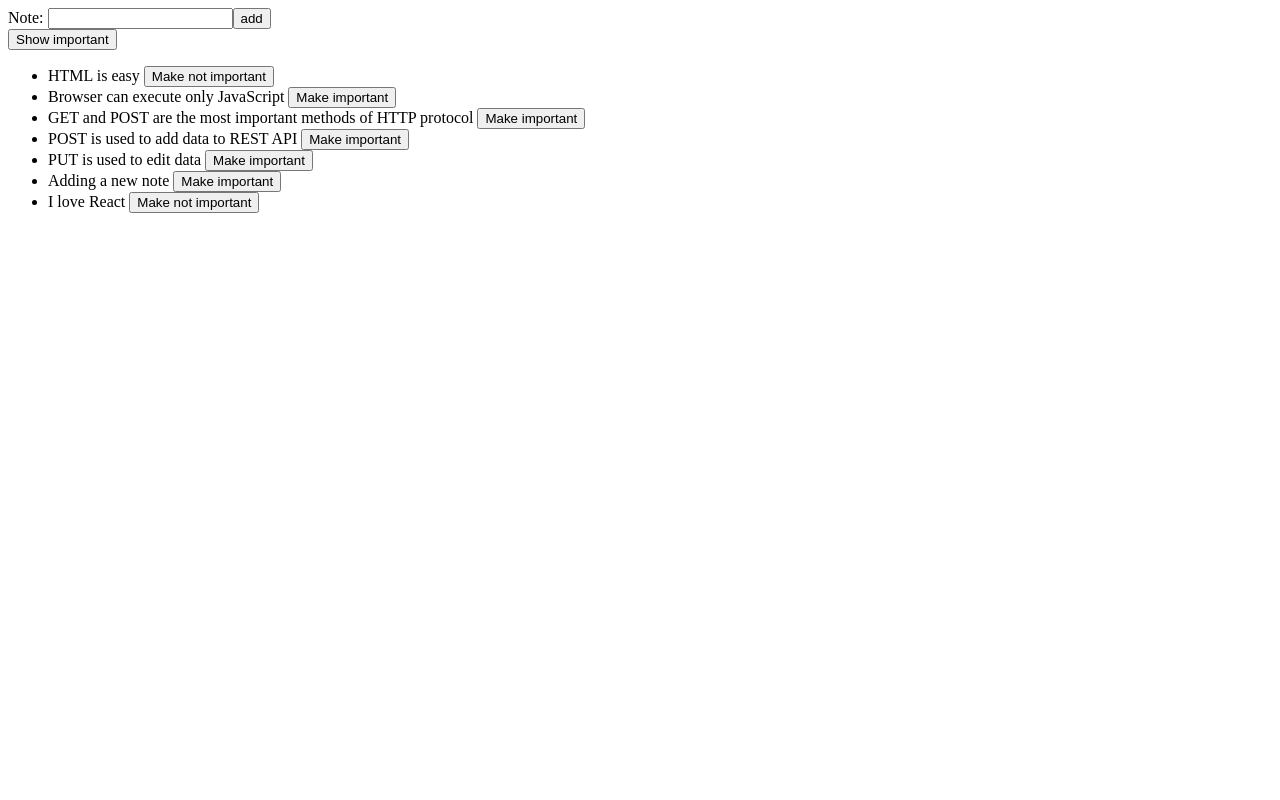
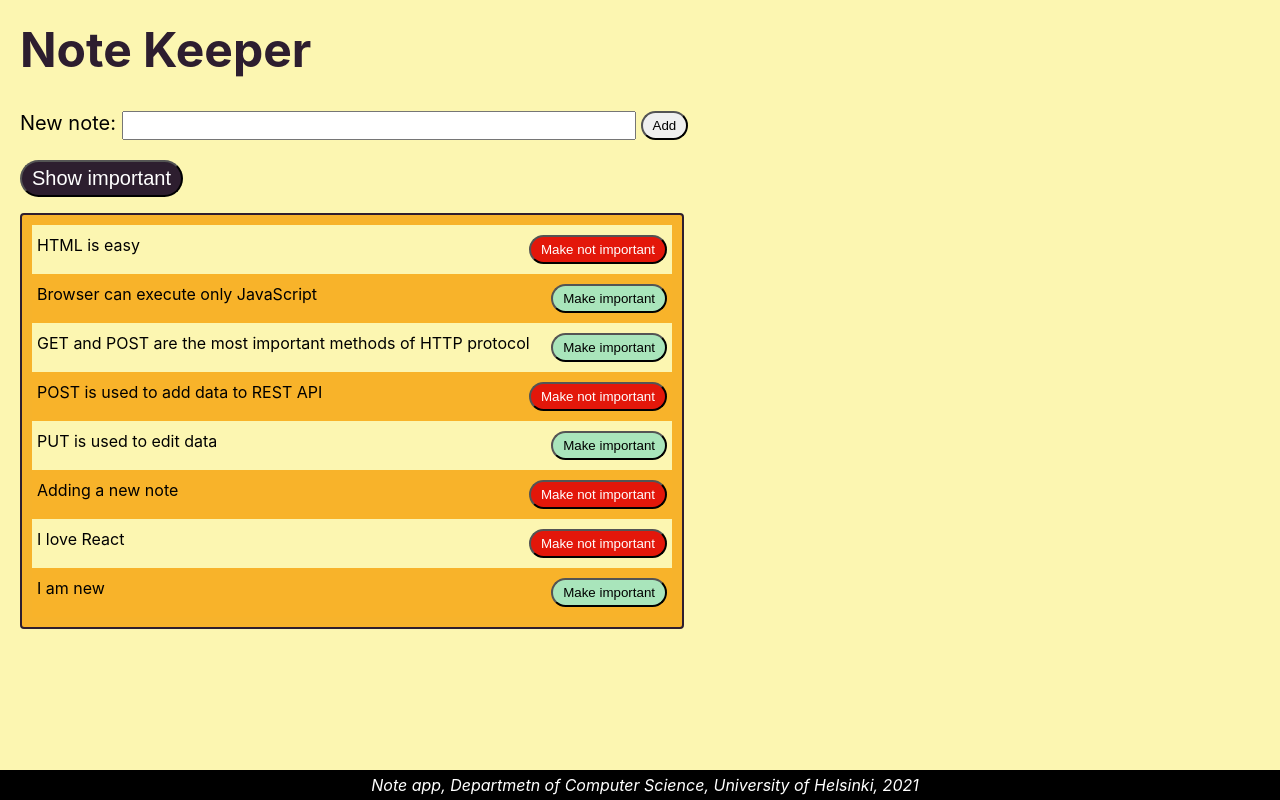
Before and after one commit to mickywagner/fullstack-open-2021, a React (Create React App) app in the folder part2/notes/: page / in a window 1280 px wide. Built offline with nearby package versions, Linux system fonts and the light colour scheme; data requests are answered from the project's data file.

Commit message:
Part2 | Inline styling notes

```diff
--- a/part2/notes/db.json
+++ b/part2/notes/db.json
@@ -21,7 +21,7 @@
     {
       "content": "POST is used to add data to REST API",
       "date": "2021-09-21T15:52:31.819Z",
-      "important": false,
+      "important": true,
       "id": 4
     },
     {
@@ -33,7 +33,7 @@
     {
       "content": "Adding a new note",
       "date": "2021-09-21T16:37:09.599Z",
-      "important": false,
+      "important": true,
       "id": 6
     },
     {
@@ -41,6 +41,12 @@
       "date": "2021-09-21T17:31:10.578Z",
       "important": true,
       "id": 7
+    },
+    {
+      "content": "I am new",
+      "date": "2021-09-28T19:54:15.657Z",
+      "important": false,
+      "id": 8
     }
   ]
 }
--- a/part2/notes/src/App.js
+++ b/part2/notes/src/App.js
@@ -1,11 +1,15 @@
 import React, { useState, useEffect } from "react";
+import Footer from "./components/Footer";
 import Note from "./components/Note";
+import Notification from "./components/Notification";
 import noteService from "./services/notes";
+
 
 function App() {
   const [notes, setNotes] = useState([]);
   const [newNote, setNewNote] = useState("");
   const [showAll, setShowAll] = useState(true);
+  const [ errorMessage, setErrorMessage ] = useState(null)
 
   useEffect(() => {
     noteService.getAll().then((initialNotes) => {
@@ -22,7 +26,7 @@ function App() {
       important: Math.random() < 0.5,
     };
 
-    noteService.create(noteObject).then(returnedNote => {
+    noteService.create(noteObject).then((returnedNote) => {
       setNotes(notes.concat(returnedNote));
       setNewNote("");
     });
@@ -32,10 +36,16 @@ function App() {
     const note = notes.find((n) => n.id === id);
     const changedNote = { ...note, important: !note.important };
 
-    noteService.update(id, changedNote).then(returnedNote => {
+    noteService
+      .update(id, changedNote)
+      .then((returnedNote) => {
         setNotes(notes.map((note) => (note.id !== id ? note : returnedNote)));
-    }).catch(error => {
-      alert(`The note "${note.content}" was already deleted`)
+      })
+      .catch((error) => {
+        setErrorMessage(`Note "${note.content}" was alredy removed from the server`);
+        setTimeout(() => {
+          setErrorMessage(null)
+        }, 5000)
         setNotes(notes.filter(note.id !== id));
       });
   };
@@ -44,21 +54,22 @@ function App() {
 
   return (
     <div className="App">
+      <h1>Note Keeper</h1>
       <form onSubmit={addNewNote}>
-        <label htmlFor="new">Note: </label>
+        <label htmlFor="new">New note: </label>
         <input
           id="new"
           value={newNote}
           onChange={(e) => setNewNote(e.target.value)}
           required
         />
-        <button type="submit">add</button>
+        <button type="submit">Add</button>
       </form>
-      <div>
-        <button onClick={() => setShowAll(!showAll)}>
+      <Notification message={errorMessage} />
+      <div className="noteDisplay">
+        <button className="importantBtn" onClick={() => setShowAll(!showAll)}>
           {showAll ? "Show important" : "Show All"}
         </button>
-      </div>
         <ul>
           {notesToShow.map((note) => (
             <Note
@@ -69,6 +80,8 @@ function App() {
           ))}
         </ul>
       </div>
+      <Footer />
+    </div>
   );
 }
 
--- /dev/null
+++ b/part2/notes/src/components/Footer.js
@@ -0,0 +1,27 @@
+import React from "react";
+
+const Footer = () => {
+    const footerStyle = {
+        position: 'absolute',
+        display: 'flex',
+        alignItems: 'center',
+        justifyContent: 'center',
+        padding: '5px',
+        left: 0,
+        bottom: 0,
+        backgroundColor: 'black',
+        color: 'white',
+        fontStyle: 'italic',
+        fontSize: 16,
+        width: '100%'
+    }
+
+    return (
+        <footer style={footerStyle}>
+            <br />
+            <em>Note app, Departmetn of Computer Science, University of Helsinki, 2021</em>
+        </footer>
+    )
+}
+
+export default Footer;
--- a/part2/notes/src/components/Note.js
+++ b/part2/notes/src/components/Note.js
@@ -3,10 +3,12 @@ import React from "react";
 const Note = ({ note, toggleImportance }) => {
   let label = note.important ? "Make not important" : "Make important";
 
+  let btnStyle = note.important ? { background: "#E3170A", color: "white" } : { background: "#A9E5BB"}
+
   return (
     <>
       <li>
-        {note.content} <button onClick={toggleImportance}>{label}</button>
+        {note.content} <button style={btnStyle} onClick={toggleImportance}>{label}</button>
       </li>
     </>
   );
--- /dev/null
+++ b/part2/notes/src/components/Notification.js
@@ -0,0 +1,11 @@
+import React from "react";
+
+const Notification = ({message}) => {
+  return (
+    <div className="error" style={message == null ? {display: 'none'} : {display: 'block'}}>
+      {message}
+    </div>
+  );
+};
+
+export default Notification;
--- a/part2/notes/src/index.css
+++ b/part2/notes/src/index.css
@@ -1,3 +1,10 @@
+:root {
+  --background-primary: #FCF6B1;
+  --background-secondary: #f7b32b;
+  --background-secondary-50: rgba(247, 179, 43, 0.2);
+  --text-secondary: #2D1E2F;
+}
+
 body {
   margin: 0;
   font-family: -apple-system, BlinkMacSystemFont, 'Segoe UI', 'Roboto', 'Oxygen',
@@ -6,9 +13,91 @@ body {
   -webkit-font-smoothing: antialiased;
   -moz-osx-font-smoothing: grayscale;
   padding: 20px;
+  font-size: 16px;
+  background: var(--background-primary);
 }
 
 code {
   font-family: source-code-pro, Menlo, Monaco, Consolas, 'Courier New',
     monospace;
 }
+
+button {
+  border-radius: 20px;
+}
+
+button:focus {
+  outline: none;
+  border-color:yellow;
+}
+
+h1 {
+  color: var(--text-secondary);
+  font-size: 3rem;
+  margin-top: 0;
+}
+
+ul {
+  background-color: var(--background-secondary);
+  border: 2px solid var(--text-secondary);
+  border-radius: 4px;
+  list-style-type: none;
+  padding: 10px;
+  width: 100%;
+}
+
+li {
+  display: flex;
+  justify-content: space-between;
+  padding: 10px 5px;
+  background-color: var(--background-secondary-50);
+}
+
+li:nth-child(odd) {
+  background-color: var(--background-primary);
+}
+
+li button {
+  margin-left: 20px;
+  padding: 5px 10px;
+}
+
+.error {
+  color: red;
+  background-color: rgb(218, 216, 216);
+  border-radius: 4px;
+  border: 2px solid red;
+  font-style: italic;
+  margin: 10px 0;
+  padding: 10px;
+  max-width: 50%;
+
+}
+
+.noteDisplay {
+  display: flex;
+  flex-direction: column;
+  align-items: flex-start;
+  padding-top: 20px;
+  width: 640px;
+}
+
+.importantBtn {
+  color: white;
+  background-color: var(--text-secondary);
+  padding: 5px 10px;
+  font-size: 1.25rem;
+}
+
+form {
+  font-size: 1.25rem;
+}
+form button {
+  margin-left: 5px;
+  padding: 5px 10px;
+}
+
+input {
+  padding: 5px;
+  width: 500px;
+}
--- a/part2/notes/src/index.js
+++ b/part2/notes/src/index.js
@@ -1,5 +1,6 @@
 import React from "react";
 import ReactDOM from "react-dom";
+import "./index.css";
 import App from "./App";
 
 
```
Also changed, not shown: 2 other files (tests, documents, lock files or other folders). Lines whose indentation alone changed are shown as unchanged.
